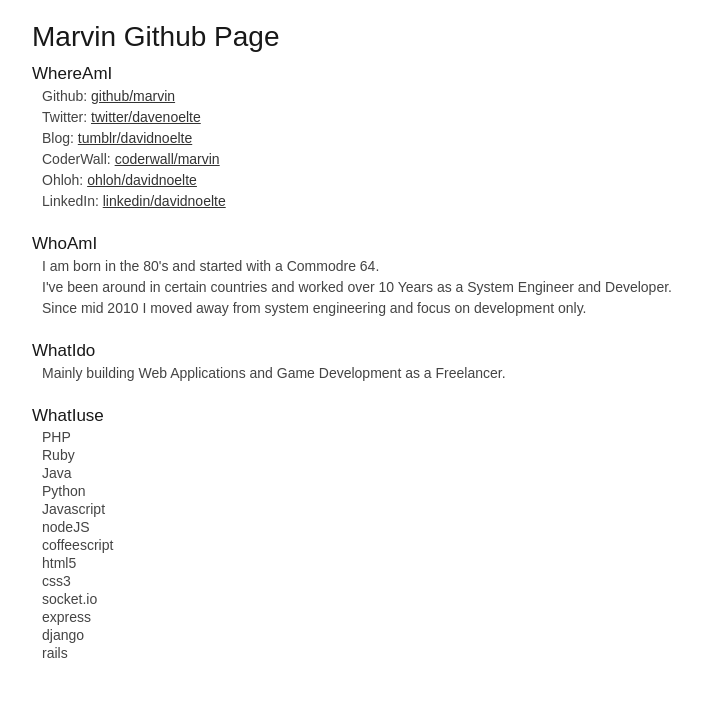
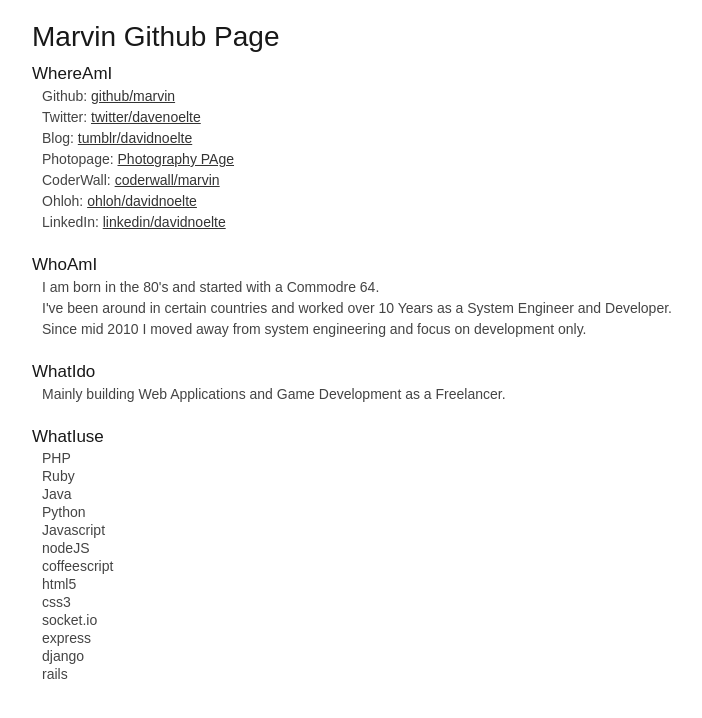
Before and after one commit to marvin/marvin.github.com, a plain HTML site: page index.html in a window 1280 px wide. Shown: the whole page, without its empty margins (233-935 px from the left). Drawn offline with nearby package versions, Linux system fonts and the light colour scheme.

Commit message:
updated links

```diff
--- a/index.html
+++ b/index.html
@@ -48,6 +48,8 @@
         <br />
         Blog: <a href="http://davidnoelte.tumblr.com" target="_blank">tumblr/davidnoelte</a>
         <br />
+        Photopage: <a href="http://www.davidnoelte.com" target="_blank">Photography PAge</a>
+        <br />
         CoderWall:  <a href="http://coderwall.com/marvin" target="_blank">coderwall/marvin</a>
         <br />
         Ohloh: <a href="https://www.ohloh.net/accounts/davidnoelte" target="_blank">ohloh/davidnoelte</a>
```
